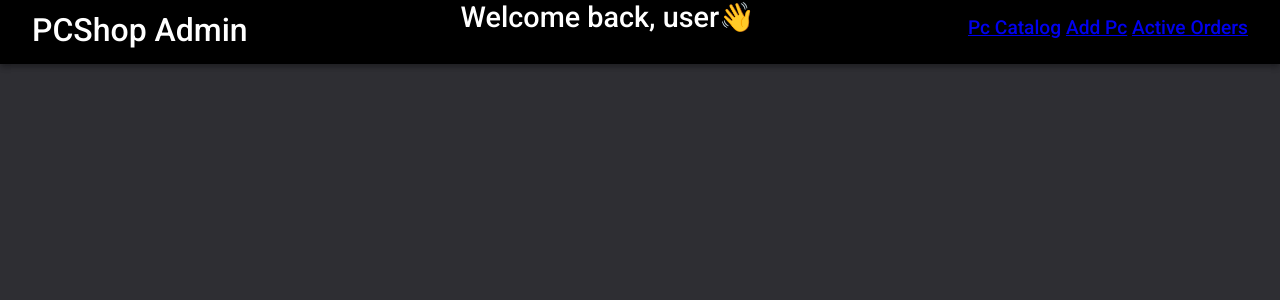
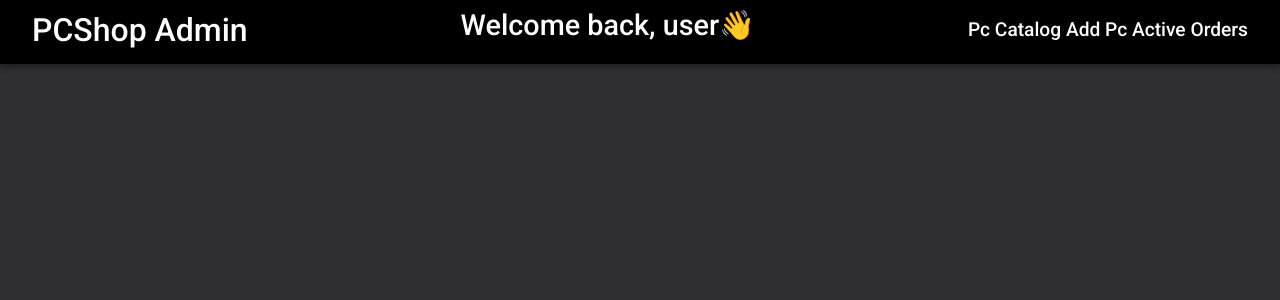
Before and after one commit to Ihor-Butenko/PCShop, a PHP site: page /admin/index.php in a window 1280 px wide. Shown: the top 300 px of the page. Run offline with PHP 8.4, Linux system fonts and the light colour scheme; some libraries are stand-ins or nearby versions.

Commit message:
feat || updating admin navbar

```diff
--- a/admin/components/navbar/css/navbar.css
+++ b/admin/components/navbar/css/navbar.css
@@ -6,6 +6,7 @@
     box-sizing: border-box;
     font-family: 'Roboto', sans-serif;
     font-weight: 500;
+    text-decoration: none;
 }
 
 body{
@@ -31,18 +32,16 @@ body{
 .welcome{
     color: #fff;
     font-size: 1.2rem;
+    margin-top: 0.5rem;
 }
 
 .link-container{
     color: #fff;
     font-size: 1.2rem;
     margin-right: 2rem;
-    margin-top: 1rem;
+    margin-top: 1.1rem;
 }
 
-.link-container{
+.link{
     color: #fff;
-    font-size: 1.2rem;
-    margin-right: 2rem;
-    margin-top: 1rem;
 }
--- a/admin/components/navbar/navbar.php
+++ b/admin/components/navbar/navbar.php
@@ -3,9 +3,9 @@
         <div class="logo">PCShop Admin</div>
         <div class="welcome"><h1>Welcome back, user👋</h1></div>
         <div class="link-container">
-            <a href="./index.php?source=productsCatalog">Pc Catalog</a>
-            <a href="./index.php?source=addProduct">Add Pc</a>
-            <a href="./index.php?source=activeOrders">Active Orders</a>
+            <a href="./index.php?source=productsCatalog" class="link">Pc Catalog</a>
+            <a href="./index.php?source=addProduct" class="link">Add Pc</a>
+            <a href="./index.php?source=activeOrders" class="link">Active Orders</a>
         </div>
     </div>
 </section>
--- a/home/components/slider/css/slider.css
+++ b/home/components/slider/css/slider.css
@@ -0,0 +1,3 @@
+.wrapper{
+    background: linear-gradient(180deg, rgb(0, 0, 0), rgb(46, 46, 51));
+}
```
